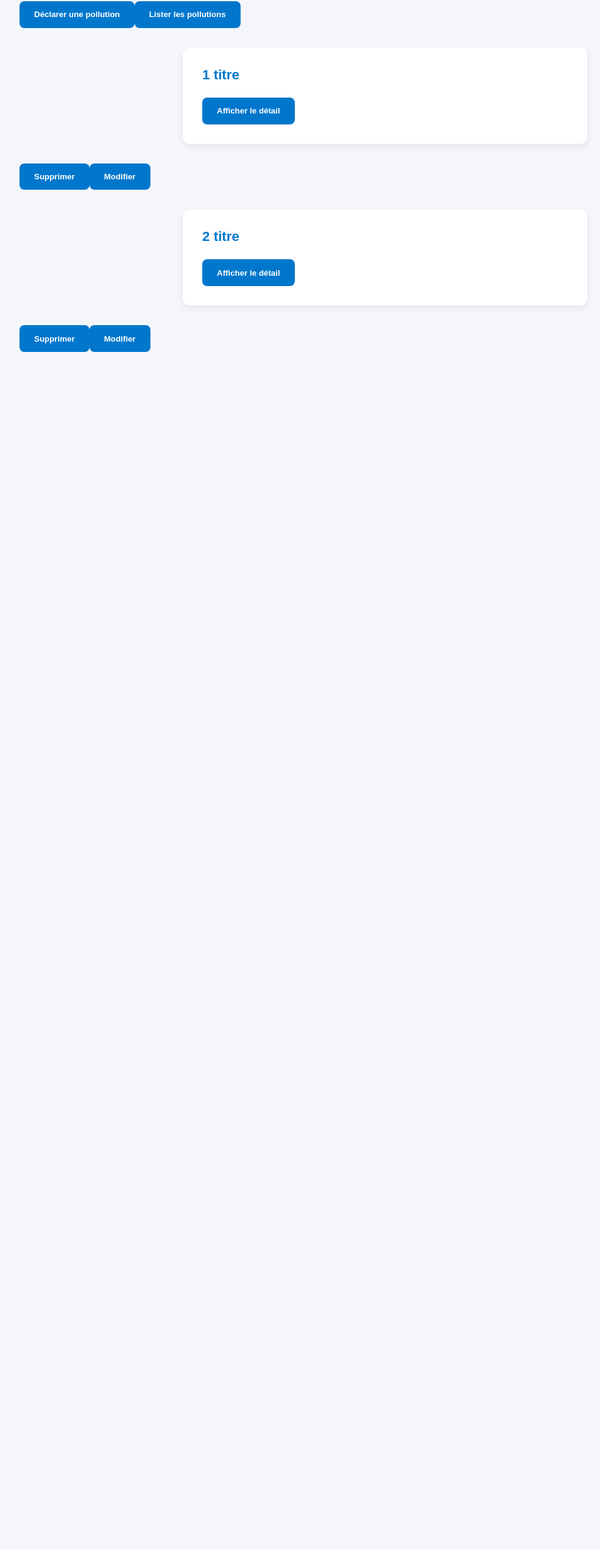
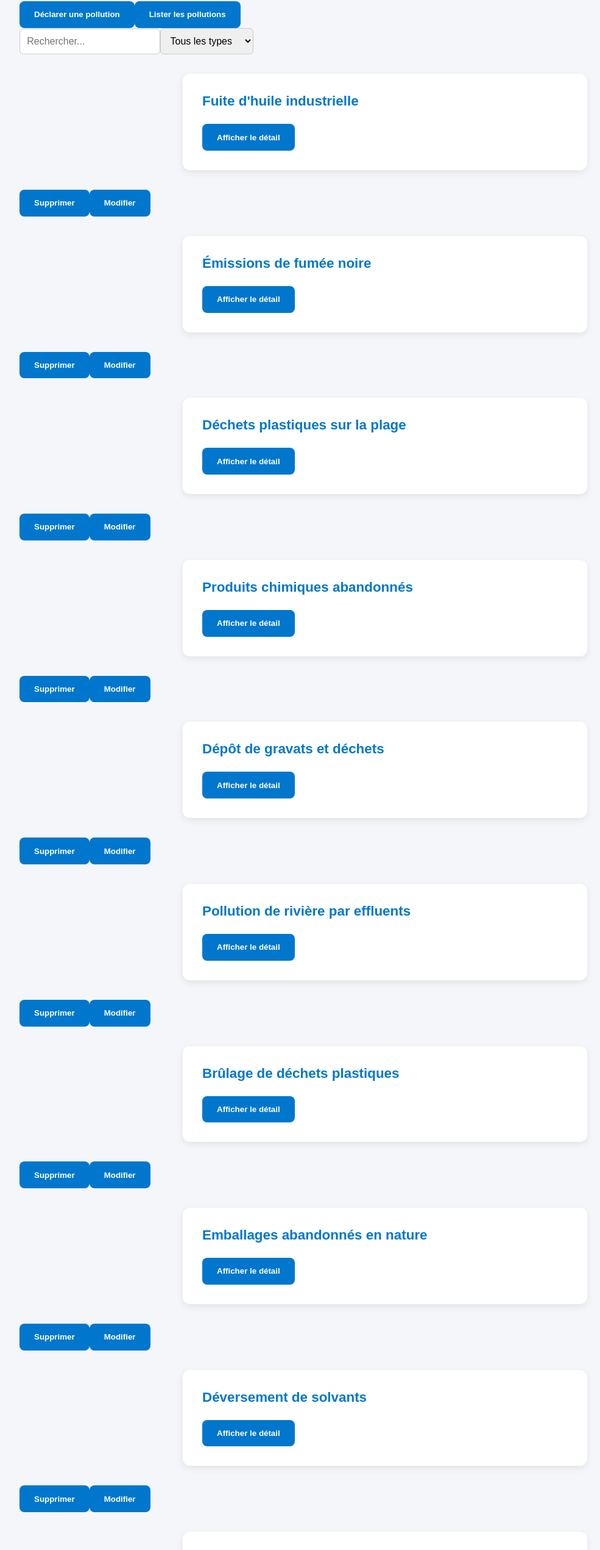
Before and after one commit to Boulede987/tp03-Alix-MIEHE, an Angular app: page /list-pollutions in a window 1280 px wide. Shown: the part 38-2579 px from the top of the page at 61% size, without its empty margins (8-993 px from the left). Before the commit the page ends 800 px from the top, so only its background shows below. Built offline with nearby package versions, Linux system fonts and the light colour scheme.

Commit message:
mise en place des filtres

```diff
--- a/src/app/components/form-delcaration-pollution/form-delcaration-pollution.ts
+++ b/src/app/components/form-delcaration-pollution/form-delcaration-pollution.ts
@@ -37,7 +37,7 @@ export class FormDelcarationPollution {
   {
     this.pollution = Object.assign(new SubmittedPollution(), this.pollutionForm.value)
 
-    this.pollutionApi.postPollutions(this.pollution)
+    this.pollutionApi.postPollution(this.pollution)
 
     this.submitted = true
   }
--- a/src/app/components/list-pollutions/list-pollutions.html
+++ b/src/app/components/list-pollutions/list-pollutions.html
@@ -1,9 +1,20 @@
-@for (pollution of (submittedPollutions$ | async); track submittedPollutions$)
+
+<input type="text" [formControl]="searchFilter" placeholder="Rechercher..." />
+<select [formControl]="typeFilter">
+    <option value="">Tous les types</option>
+    <option value="Air">Air</option>
+    <option value="Eau">Eau</option>
+    <option value="Plastique">Plastique</option>
+    <option value="Chimique">Chimique</option>
+    <option value="Dépôt sauvage">Dépôt sauvage</option>
+</select>
+
+@for (pollution of (filteredPollutions$ | async); track submittedPollutions$)
 {
     <app-pollution-recap [pollution]="pollution"></app-pollution-recap>
 
-    <!-- <button (click)="onDelete(pollution)"> -->
-    <button>
+    <button (click)="onDelete(pollution)">
+    <!-- <button> -->
         Supprimer
     </button>
     <!-- <button (click)="onEdit(pollution)"> -->
--- a/src/app/components/list-pollutions/list-pollutions.ts
+++ b/src/app/components/list-pollutions/list-pollutions.ts
@@ -1,6 +1,7 @@
 import { Component, OnInit } from '@angular/core';
 import { AsyncPipe } from '@angular/common';
-import { Observable } from 'rxjs';
+import { FormControl, ReactiveFormsModule } from '@angular/forms';
+import { Observable, combineLatest, map, startWith } from 'rxjs';
 
 import { PollutionRecap } from '../pollution-recap/pollution-recap';
 import { PollutionAPI } from '../../services/pollution-api';
@@ -8,21 +9,82 @@ import { SubmittedPollution } from '../../classes/submittedPollution/submitted-p
 
 @Component({
   selector: 'app-list-pollutions',
-  imports: [AsyncPipe, PollutionRecap],
+  imports: [AsyncPipe, PollutionRecap, ReactiveFormsModule],
   templateUrl: './list-pollutions.html',
   styleUrl: './list-pollutions.scss'
 })
 export class ListPollutions implements OnInit {
 
   submittedPollutions$ ? : Observable<SubmittedPollution[]>
+  filteredPollutions$!: Observable<SubmittedPollution[]>;
 
-  submittedPollutions ? : SubmittedPollution[];
+  searchFilter = new FormControl('');
+  typeFilter = new FormControl('');
 
-  constructor(private pollutionApi : PollutionAPI) { }
+  constructor(private pollutionApi : PollutionAPI)
+  {
+    //
+  }
 
-  ngOnInit() {
+
+  ngOnInit()
+  {
 
     this.submittedPollutions$ = this.pollutionApi.getPollutions()
 
+
+    // Combinaison du stream de données original aves les filters controls
+    this.filteredPollutions$ =
+    combineLatest
+    (
+      [
+        this.submittedPollutions$,
+        this.searchFilter.valueChanges.pipe(startWith('')),
+        this.typeFilter.valueChanges.pipe(startWith(''))
+      ]
+    )
+    .pipe
+    (
+      map( ( [pollutions, searchTerm, type] ) =>
+        {
+          return pollutions.filter( pollution =>
+            {
+              // filtrer selon le titre et la description
+              const matchesSearch : boolean =
+              (
+                !searchTerm // si il n'y as pas de treme de recherche (not null => not false => true)
+                || // ou
+                pollution.titre?.toLowerCase().includes(searchTerm.toLowerCase()) // si le titre correspond à la recherche
+                || // ou
+                pollution.description?.toLowerCase().includes(searchTerm.toLowerCase()) // si la description correspond à la recherche
+              )
+
+
+              // filtrer selon le types
+              const matchesType : boolean =
+              (
+                !type  // si il n'y as pas de type recherché (not null => not false => true)
+                || // ou
+                pollution.type === type // si le type de la pollution correspond au type recherché
+              )
+
+              return matchesSearch && matchesType
+            })
+        }
+      )
+    );
+
+
+
+
   }
+
+
+
+  onDelete(pollution: SubmittedPollution)
+  {
+    this.pollutionApi.deletePollution(pollution)
+  }
+
+
 }
--- a/src/app/components/pollution-recap/pollution-recap.html
+++ b/src/app/components/pollution-recap/pollution-recap.html
@@ -29,7 +29,6 @@
         <img [src]="pollution.photo" alt="Pollution Photo" width="300">
       </div>
     }
-
   }
 
   <!-- Si on veux pouvoir afficher ou cacher le detail, ce n'est pas un recap après déclaration -->
--- a/src/app/services/pollution-api.ts
+++ b/src/app/services/pollution-api.ts
@@ -23,23 +23,26 @@ export class PollutionAPI {
 
 
 
-  public postPollutions (pollution : SubmittedPollution)
+  public postPollution (pollution : SubmittedPollution)
   {
       this.http.post(environment.backendClient, pollution)
+      console.log("Ajout de la pollution!\n Angular ne permet pas la modification d'un asset mock .json.")
   }
 
 
 
-  public putPollutions (pollution : SubmittedPollution)
+  public putPollution (pollution : SubmittedPollution)
   {
       this.http.put(environment.backendClient, pollution)
+      console.log("Modification de la pollution!\n  Angular ne permet pas la modification d'un asset mock .json.")
   }
 
 
 
-  public deletePollutions (pollution : SubmittedPollution)
+  public deletePollution (pollution : SubmittedPollution)
   {
       this.http.delete(environment.backendClient, { body: pollution } )
+      console.log("Suppression de la pollution!\n  Angular ne permet pas la modification d'un asset mock .json.")
   }
 
 }
--- a/src/assets/mock/submitted-pollution.json
+++ b/src/assets/mock/submitted-pollution.json
@@ -1,23 +1,122 @@
 [
     {
-        "titre":"1 titre",
-        "type": "1 type",
-        "description": "",
-        "date": "",
-        "lieu": "",
-        "longitude": "",
-        "latitude": "",
-        "photo": ""
+        "titre": "Fuite d'huile industrielle",
+        "type": "Eau",
+        "description": "Déversement important d'huile de moteur dans le canal, nappe visible sur environ 50 mètres",
+        "date": "2025-10-15",
+        "lieu": "Canal de la Bruche, Strasbourg",
+        "longitude": "7.7521",
+        "latitude": "48.5734",
+        "photo": "https://picsum.photos/200"
     },
     {
-        "titre":"2 titre",
-        "type": "2 type",
-        "description": "",
-        "date": "",
-        "lieu": "",
-        "longitude": "",
-        "latitude": "",
-        "photo": ""
+        "titre": "Émissions de fumée noire",
+        "type": "Air",
+        "description": "Usine émettant de la fumée noire épaisse depuis plusieurs jours, odeur désagréable dans le quartier",
+        "date": "2025-10-12",
+        "lieu": "Zone industrielle Nord, Haguenau",
+        "longitude": "7.7897",
+        "latitude": "48.8156",
+        "photo": "https://picsum.photos/200"
+    },
+    {
+        "titre": "Déchets plastiques sur la plage",
+        "type": "Plastique",
+        "description": "Accumulation de bouteilles, sacs et emballages plastiques le long de la berge",
+        "date": "2025-10-10",
+        "lieu": "Plage du Rhin, Drusenheim",
+        "longitude": "7.9534",
+        "latitude": "48.7623",
+        "photo": "https://picsum.photos/200"
+    },
+    {
+        "titre": "Produits chimiques abandonnés",
+        "type": "Chimique",
+        "description": "Plusieurs bidons de produits chimiques non identifiés abandonnés près d'un terrain vague",
+        "date": "2025-10-08",
+        "lieu": "Rue de l'Industrie, Saverne",
+        "longitude": "7.3628",
+        "latitude": "48.7417",
+        "photo": "https://picsum.photos/200"
+    },
+    {
+        "titre": "Dépôt de gravats et déchets",
+        "type": "Dépôt sauvage",
+        "description": "Tas important de gravats, vieux meubles et déchets de construction abandonnés en forêt",
+        "date": "2025-10-05",
+        "lieu": "Forêt de Haguenau, chemin forestier",
+        "longitude": "7.8234",
+        "latitude": "48.7891",
+        "photo": "https://picsum.photos/200"
+    },
+    {
+        "titre": "Pollution de rivière par effluents",
+        "type": "Eau",
+        "description": "Eau trouble avec mousse blanche suspecte, poissons morts observés sur 200m",
+        "date": "2025-10-03",
+        "lieu": "Rivière Zorn, Hochfelden",
+        "longitude": "7.5678",
+        "latitude": "48.7634",
+        "photo": "https://picsum.photos/200"
+    },
+    {
+        "titre": "Brûlage de déchets plastiques",
+        "type": "Air",
+        "description": "Fumée toxique provenant d'un brûlage illégal de déchets plastiques dans un jardin privé",
+        "date": "2025-09-30",
+        "lieu": "Route de Bouxwiller, Ingwiller",
+        "longitude": "7.4823",
+        "latitude": "48.8734",
+        "photo": "https://picsum.photos/200"
+    },
+    {
+        "titre": "Emballages abandonnés en nature",
+        "type": "Plastique",
+        "description": "Zone pique-nique envahie de bouteilles plastiques, emballages alimentaires et sacs jetables",
+        "date": "2025-09-28",
+        "lieu": "Aire de repos A4, près de Saverne",
+        "longitude": "7.3456",
+        "latitude": "48.7234",
+        "photo": "https://picsum.photos/200"
+    },
+    {
+        "titre": "Déversement de solvants",
+        "type": "Chimique",
+        "description": "Traces de solvants industriels au sol, forte odeur chimique persistante",
+        "date": "2025-09-25",
+        "lieu": "Parking industriel, Brumath",
+        "longitude": "7.7123",
+        "latitude": "48.7312",
+        "photo": "https://picsum.photos/200"
+    },
+    {
+        "titre": "Électroménager abandonné",
+        "type": "Dépôt sauvage",
+        "description": "Réfrigérateurs, lave-linge et autres appareils électroménagers jetés illégalement",
+        "date": "2025-09-22",
+        "lieu": "Chemin rural, Mommenheim",
+        "longitude": "7.6234",
+        "latitude": "48.7456",
+        "photo": "https://picsum.photos/200"
+    },
+    {
+        "titre": "Contamination agricole du ruisseau",
+        "type": "Eau",
+        "description": "Ruisseau présentant une couleur anormale verte, suspicion d'engrais ou pesticides",
+        "date": "2025-09-20",
+        "lieu": "Ruisseau près des champs, Wingersheim",
+        "longitude": "7.6789",
+        "latitude": "48.7567",
+        "photo": "https://picsum.photos/200"
+    },
+    {
+        "titre": "Pollution atmosphérique trafic routier",
+        "type": "Air",
+        "description": "Pic de pollution aux particules fines près de l'autoroute, visibilité réduite",
+        "date": "2025-09-18",
+        "lieu": "Autoroute A4, sortie Strasbourg-Ouest",
+        "longitude": "7.6912",
+        "latitude": "48.5823",
+        "photo": "https://picsum.photos/200"
     }
-
 ]
```
